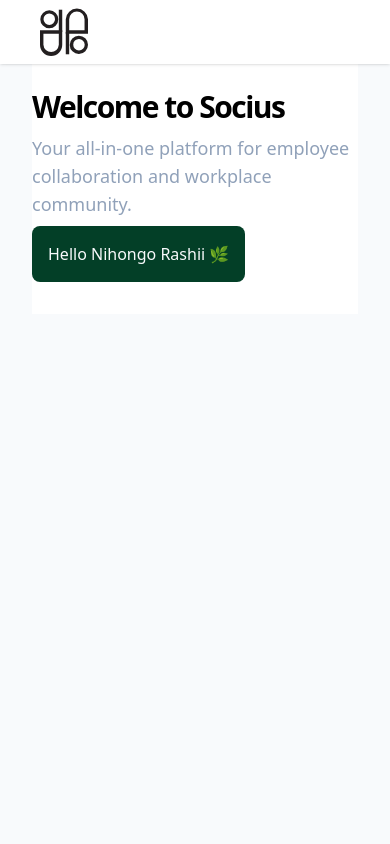
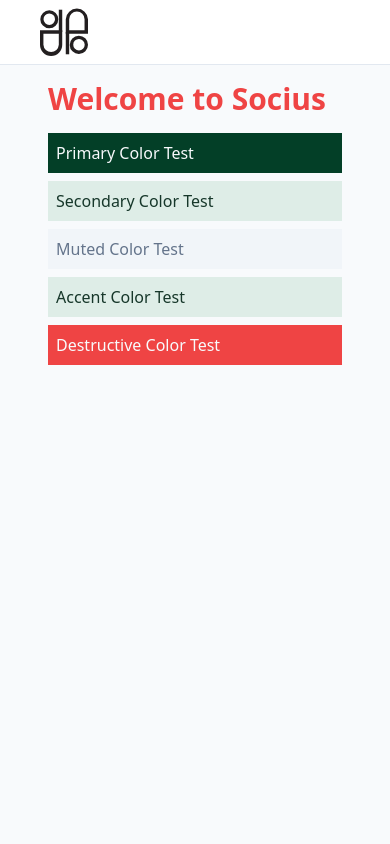
Before and after one commit to nguyenbaduy011/IE303_Java, a Next.js app: page / in a window 390 px wide. Shown: the top 844 px of the page. Built offline with nearby package versions, Linux system fonts and the light colour scheme.

Commit message:
refactor: replace hardcoded colors with Tailwind variables for better dark mode support

```diff
--- a/src/app/(app)/page.tsx
+++ b/src/app/(app)/page.tsx
@@ -1,22 +1,26 @@
+
+
 export default function Home() {
   return (
-    <div className="flex flex-col bg-white">
-      <main className="flex-1">
-        <section className="container grid items-center gap-6 pb-8 pt-6 md:py-10">
-          <div className="flex max-w-[980px] flex-col items-start gap-2">
-            <h1 className="text-3xl font-bold leading-tight tracking-tighter md:text-4xl text-black">
-              Welcome to Socius
-            </h1>
-            <p className="max-w-[700px] text-lg text-slate-400 text-muted-foreground ">
-              Your all-in-one platform for employee collaboration and workplace
-              community.
-            </p>
-            <div className="bg-primary text-primary-foreground p-4 rounded-lg">
-              Hello Nihongo Rashii 🌿
-            </div>
-          </div>
-        </section>
-      </main>
+    <div className="p-4">
+      <h1 className="text-3xl font-bold text-destructive">Welcome to Socius</h1>
+      <div className="mt-4 space-y-2">
+        <div className="bg-primary p-2 text-primary-foreground">
+          Primary Color Test
+        </div>
+        <div className="bg-secondary p-2 text-secondary-foreground">
+          Secondary Color Test
+        </div>
+        <div className="bg-muted p-2 text-muted-foreground">
+          Muted Color Test
+        </div>
+        <div className="bg-accent p-2 text-accent-foreground">
+          Accent Color Test
+        </div>
+        <div className="bg-destructive p-2 text-destructive-foreground">
+          Destructive Color Test
+        </div>
+      </div>
     </div>
   );
 }
--- a/src/components/footer.tsx
+++ b/src/components/footer.tsx
@@ -20,7 +20,7 @@
   ...rest
 }: React.HTMLAttributes<HTMLElement>) {
   return (
-    <footer className={`bg-white border-t ${className ?? ""}`} {...rest}>
+    <footer className={`bg-background border-t ${className ?? ""}`} {...rest}>
       <div className="container mx-auto px-4 py-8 md:py-12">
         <div className="grid grid-cols-1 gap-8 sm:grid-cols-2 text-slate-500 md:grid-cols-4">
           <div className="space-y-4 ">
--- a/src/components/header.tsx
+++ b/src/components/header.tsx
@@ -8,6 +8,7 @@
 import { NotificationWindow } from "@/components/notification-window";
 import { MessageWindow } from "@/components/message-window";
 import { UserType } from "@/types/types";
+import { ThemeToggle } from "@/theme/theme-toggle";
 
 interface HeaderProps extends React.HTMLAttributes<HTMLElement> {
   user: UserType;
@@ -16,10 +17,10 @@
 export function Header({ user, className, ...rest }: HeaderProps) {
   return (
     <header
-      className={`sticky top-0 z-50 bg-white shadow-sm ${className ?? ""}`}
+      className={`sticky top-0 z-50 w-full border-b bg-background ${className ?? ""}`}
       {...rest}
     >
-      <div className="container mx-auto flex justify-between items-center h-16 px-4 md:px-6 bg-white  ">
+      <div className="container flex h-16 items-center justify-between px-4 sm:px-6">
         <div className="">
           <Link href={"/"}>
             <div className="relative h-12 w-24 md:h-10 md:w-10 object-contain">
@@ -29,6 +30,7 @@
         </div>
         <div className="hidden sm:flex items-center justify-center space-x-2 h-full py-4">
           <SearchBar />
+          <ThemeToggle />
           <MessageWindow />
           <NotificationWindow currentUserId={user.id} />
           <Separator orientation="vertical" className="h-6 bg-[#024023]" />
--- a/src/components/notification-window.tsx
+++ b/src/components/notification-window.tsx
@@ -330,12 +330,12 @@
           className="relative cursor-pointer hover:bg-slate-100 transition-colors"
           size="icon"
         >
-          <Bell className="h-6 w-6 text-[#024023]" />
+          <Bell className="h-6 w-6 text-primary" />
           {unreadCount > 0 && (
             <Badge
               variant="default"
               className={cn(
-                "absolute -top-1 -right-1 h-5 w-5 flex items-center justify-center p-0 bg-[#024023]",
+                "absolute -top-1 -right-1 h-5 w-5 flex items-center justify-center p-0 bg-primary",
                 unreadCount > 0 && "animate-pulse"
               )}
             >
@@ -346,7 +346,7 @@
       </DropdownMenuTrigger>
       <DropdownMenuContent
         align="end"
-        className="w-[400px] bg-white text-[#024023] shadow-lg rounded-lg border border-slate-200"
+        className="w-[400px] bg-white text-primary shadow-lg rounded-lg border border-slate-200"
         onCloseAutoFocus={(e) => e.preventDefault()}
       >
         <div className="flex items-center justify-between p-4">
@@ -357,7 +357,7 @@
             <Button
               variant="ghost"
               size="sm"
-              className="text-xs text-[#024023] hover:text-[#024023]/80 hover:bg-slate-100"
+              className="text-xs text-primary hover:text-primary/80 hover:bg-slate-100"
               onClick={markAllAsRead}
             >
               <Check className="mr-1 h-3 w-3" />
@@ -426,13 +426,13 @@
                           {notification.is_urgent && (
                             <Badge
                               variant="outline"
-                              className="ml-1 py-0 h-5 text-[10px] font-medium bg-red-500 text-white animate-pulse"
+                              className="ml-1 py-0 h-5 text-[10px] font-medium bg-destructive text-white animate-pulse"
                             >
                               URGENT
                             </Badge>
                           )}
                           {!notification.recipient.is_read && (
-                            <span className="absolute -right-2 -top-2 h-2 w-2 rounded-full bg-[#024023]" />
+                            <span className="absolute -right-2 -top-2 h-2 w-2 rounded-full bg-primary" />
                           )}
                         </div>
                         <p className="text-sx text-slate-600 line-clamp-2">
@@ -463,7 +463,7 @@
           >
             <Link
               href="/notifications"
-              className="text-center text-sm font-medium text-[#024023] hover:text-[#024023]/80"
+              className="text-center text-sm font-medium text-primary hover:text-primary/80"
             >
               View all notifications
             </Link>
--- a/src/components/profile.tsx
+++ b/src/components/profile.tsx
@@ -53,16 +53,16 @@
         <Button
           variant="ghost"
           area-label="User menu"
-          className="cursor-pointer hover:bg-slate-100 p-2 transition-colors flex items-center gap-2"
+          className="cursor-pointer text-muted-foreground hover:bg-accent hover:text-accent-foreground p-2 transition-colors flex items-center gap-2"
         >
-          <Avatar className="h-8 w-8 border-2 border-[#024023]/20">
+          <Avatar className="h-8 w-8 border-2 border-primary/20">
             <AvatarImage src={`${user.image_url}`} />
-            <AvatarFallback className="bg-[#024023]/10 text-[#024023] font-medium">
+            <AvatarFallback className="bg-primary/10 text-primary font-medium">
               {getInitials()}
             </AvatarFallback>
           </Avatar>
           <ChevronDown
-            className={`h-4 w-4 text-[#024023] transition-transform duration-200 ${isOpen ? "rotate-180" : " "}`}
+            className={`h-4 w-4 transition-transform duration-200 ${isOpen ? "rotate-180" : " "}`}
           />
         </Button>
       </DropdownMenuTrigger>
@@ -73,19 +73,17 @@
       >
         <div className="p-3 border-b border-slate-100 ">
           <div className="flex items-center gap-3">
-            <Avatar className="h-12 w-12 border border-[#024023]/20">
+            <Avatar className="h-12 w-12 border border-primary/20">
               <AvatarImage
                 src={user.image_url || "placeholder.svg"}
                 alt={getFullName()}
               />
-              <AvatarFallback className="bg-[#024023]/10 text-[#024023] font-medium">
+              <AvatarFallback className="bg-primary/10 text-primary font-medium">
                 {getInitials()}
               </AvatarFallback>
             </Avatar>
             <div className="flex flex-col">
-              <p className="font-bold text-[#024023] text-sm">
-                {getFullName()}
-              </p>
+              <p className="font-bold text-primary text-sm">{getFullName()}</p>
               <p className="text-xs text-slate-500 truncate">{user.email}</p>
               <p className="text-xs text-slate-400 mt-1">
                 {user.nationality} • Joined {formatHireDate()}
@@ -99,8 +97,8 @@
             className="cursor-pointer hover:bg-slate-100 "
           >
             <Link href="/profile" className="flex items-center">
-              <User className="mr-2 h-4 w-4 text-[#024023]" />
-              <span className="text-[#024023]">My Profile</span>
+              <User className="mr-2 h-4 w-4 text-primary" />
+              <span className="text-primary">My Profile</span>
             </Link>
           </DropdownMenuItem>
         </DropdownMenuGroup>
```
